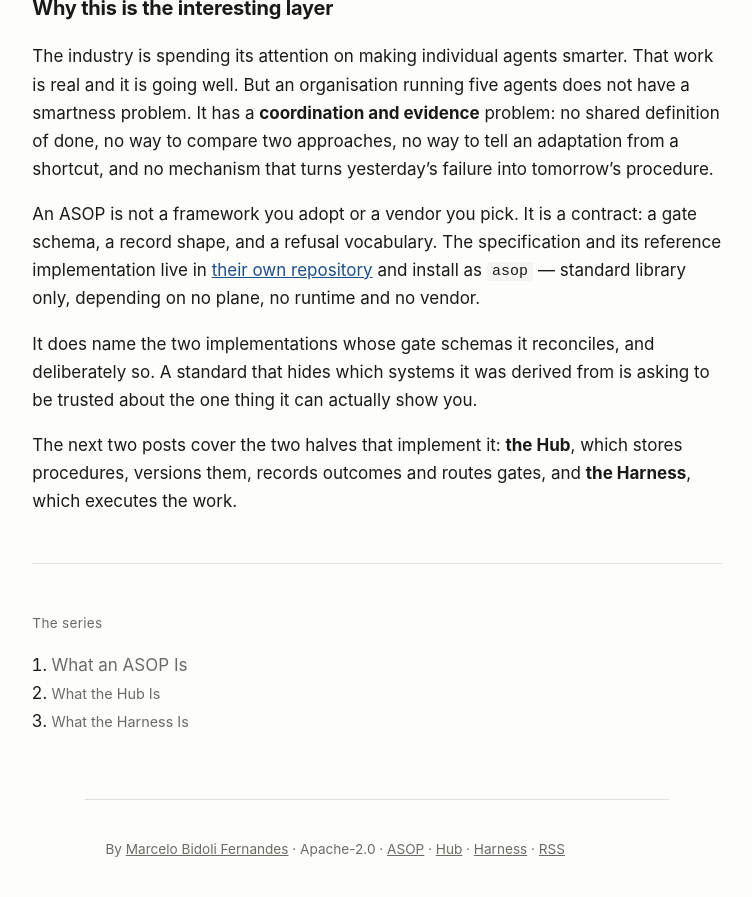
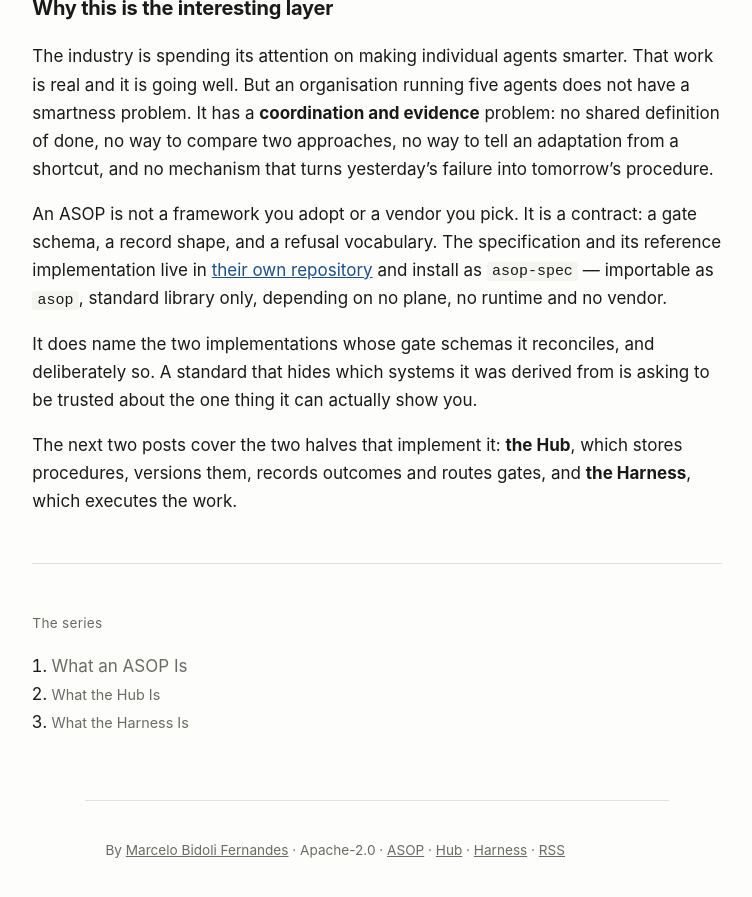
Before and after one commit to agentic-co/agentic-co.github.io, a Jekyll site: the page built from _posts/2026-09-07-what-an-asop-is.md, in a window 1280 px wide and 900 px high, scrolled down 3433 px. Shown: the top 897 px of the window, without its empty margins (263-1015 px from the left). Built offline with Jekyll 4.4.1, drawn with Linux system fonts in a browser that asks for light colours.

Commit message:
posts: the one line a reader would copy did not work
The launch post told readers the reference implementation installs as `asop`.
It installs as `asop-spec` — `asop` was taken on PyPI. about.md was corrected
for this and the post was not, which left the wrong name on the page whose
whole job is to send people to the package.

Names both halves, since they genuinely differ: the distribution is
`asop-spec`, the import is `asop`.

Co-Authored-By: Claude Opus 5 (1M context) <noreply@anthropic.com>
Claude-Session: https://claude.ai/code/session_01TMwJ1AbkekhBz2dasj8sLc

```diff
--- a/_posts/2026-09-07-what-an-asop-is.md
+++ b/_posts/2026-09-07-what-an-asop-is.md
@@ -139,8 +139,8 @@ tomorrow's procedure.
 An ASOP is not a framework you adopt or a vendor you pick. It is a contract: a
 gate schema, a record shape, and a refusal vocabulary. The specification and its
 reference implementation live in [their own repository](https://github.com/mabidoli/asop)
-and install as `asop` — standard library only, depending on no plane, no runtime
-and no vendor.
+and install as `asop-spec` — importable as `asop`, standard library only, depending
+on no plane, no runtime and no vendor.
 
 It does name the two implementations whose gate schemas it reconciles, and
 deliberately so. A standard that hides which systems it was derived from is
```
